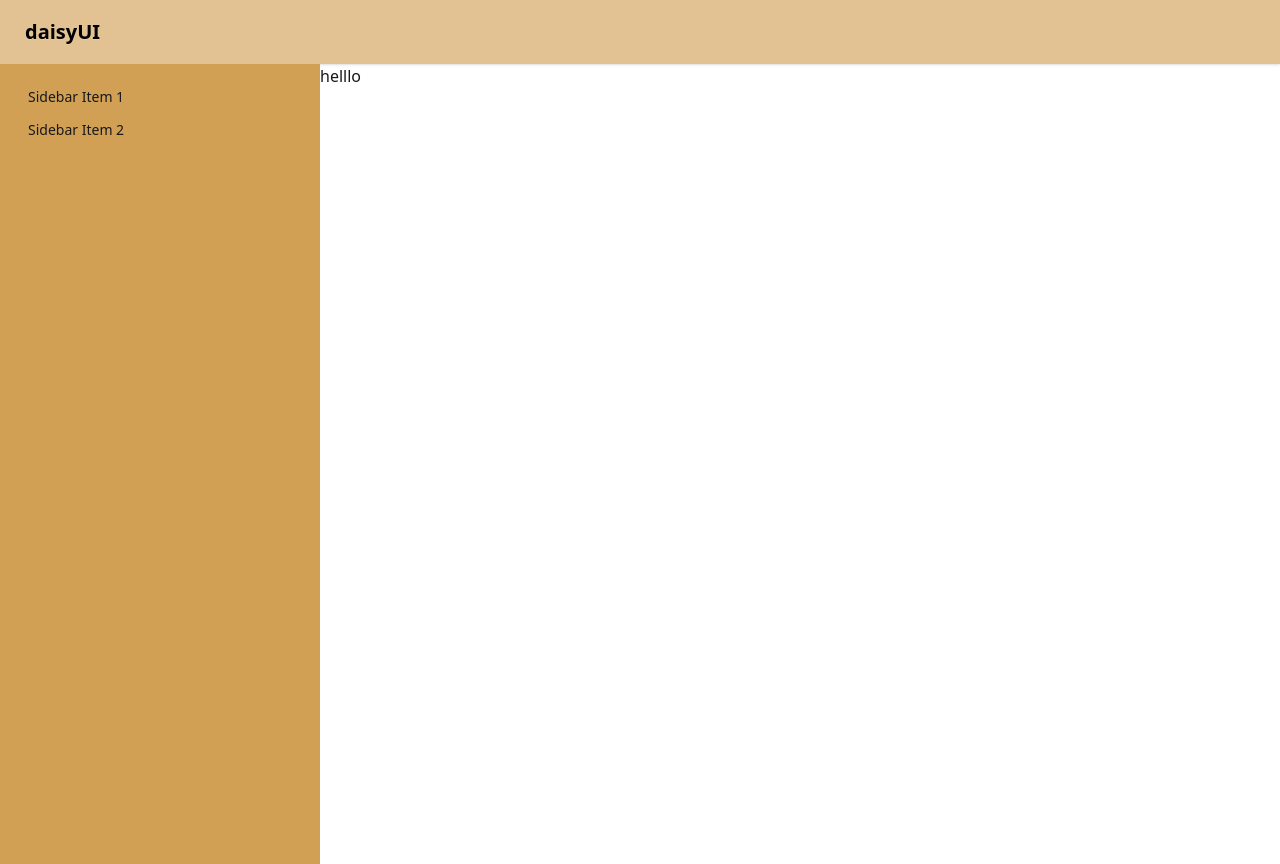
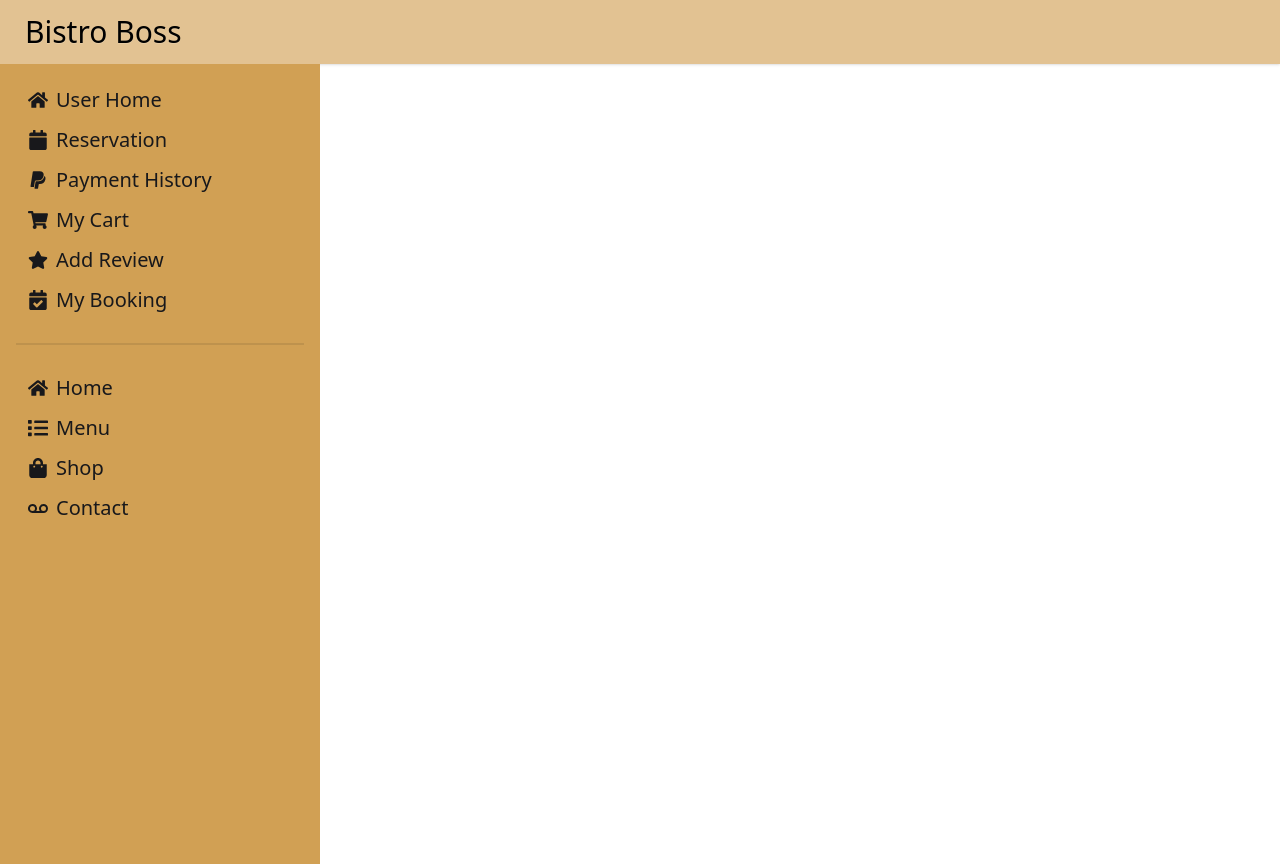
Before and after one commit to ahshobuj1/restaurant-client, a React (Vite) app: page /dashboard in a window 1280 px wide. Built offline with nearby package versions, Linux system fonts and the light colour scheme; no server answers.

Commit message:
created carts for user

```diff
--- a/src/layout/Dashboard.jsx
+++ b/src/layout/Dashboard.jsx
@@ -1,4 +1,81 @@
+import {NavLink, Outlet} from 'react-router';
+import {
+  FaCalendar,
+  FaCalendarCheck,
+  FaHome,
+  FaList,
+  FaPaypal,
+  FaShoppingBag,
+  FaShoppingCart,
+  FaStar,
+  FaVoicemail,
+} from 'react-icons/fa';
+
 const Dashboard = () => {
+  const userNavbar = (
+    <>
+      <li>
+        <NavLink to="/dashboard">
+          <FaHome />
+          User Home
+        </NavLink>
+      </li>
+      <li>
+        <NavLink to="/dashboard/reservation">
+          <FaCalendar />
+          Reservation
+        </NavLink>
+      </li>
+      <li>
+        <NavLink to="/dashboard/payment">
+          <FaPaypal /> Payment History
+        </NavLink>
+      </li>
+      <li>
+        <NavLink to="/dashboard/cart">
+          <FaShoppingCart /> My Cart
+        </NavLink>
+      </li>
+      <li>
+        <NavLink to="/dashboard/review">
+          <FaStar /> Add Review
+        </NavLink>
+      </li>
+      <li>
+        <NavLink to="/dashboard/booking">
+          <FaCalendarCheck /> My Booking
+        </NavLink>
+      </li>
+    </>
+  );
+
+  const commonNav = (
+    <>
+      <li>
+        <NavLink to="/">
+          <FaHome />
+          Home
+        </NavLink>
+      </li>
+      <li>
+        <NavLink to="/menu">
+          <FaList />
+          Menu
+        </NavLink>
+      </li>
+      <li>
+        <NavLink to="/shop/salads">
+          <FaShoppingBag /> Shop
+        </NavLink>
+      </li>
+      <li>
+        <NavLink to="/shop/salads">
+          <FaVoicemail /> Contact
+        </NavLink>
+      </li>
+    </>
+  );
+
   return (
     <div className="max-w-[1440px] mx-auto">
       <div className="navbar bg-[#d19f54a2] shadow-sm text-black">
@@ -21,20 +98,21 @@ const Dashboard = () => {
             </div>
             <ul
               tabIndex={0}
-              className="menu menu-sm dropdown-content rounded-box z-1 mt-3 w-52 min-h-screen shadow bg-[#D1A054] text-black">
-              <li>
-                <a>Sidebar Item 1</a>
-              </li>
-              <li>
-                <a>Sidebar Item 2</a>
-              </li>
+              className="menu menu-sm dropdown-content rounded-box z-1 mt-3 w-52 min-h-screen shadow bg-[#D1A054] text-black text-xl ">
+              {userNavbar}
+              <div className="divider"></div>
+              {commonNav}
             </ul>
           </div>
-          <a className="btn btn-ghost text-xl hidden lg:flex">daisyUI</a>
+          <a className="btn btn-ghost hidden lg:flex text-3xl font-medium capitalize">
+            Bistro boss
+          </a>
         </div>
 
         <div className="navbar-end lg:hidden">
-          <a className="btn btn-ghost text-xl">daisyUI</a>
+          <a className="btn btn-ghost text-3xl font-medium capitalize">
+            bistro boss
+          </a>
         </div>
       </div>
 
@@ -43,7 +121,7 @@ const Dashboard = () => {
 
         <div className="drawer-content flex flex-col ">
           {/* Page content here */}
-          <h2>helllo</h2>
+          <Outlet />
         </div>
 
         <div className="drawer-side ">
@@ -51,14 +129,11 @@ const Dashboard = () => {
             htmlFor="my-drawer-2"
             aria-label="close sidebar"
             className="drawer-overlay"></label>
-          <ul className="menu  text-base-content min-h-full w-80 p-4 bg-[#D1A054]">
+          <ul className="menu  text-base-content min-h-full w-80 p-4 bg-[#D1A054] text-xl">
             {/* Sidebar content here */}
-            <li>
-              <a>Sidebar Item 1</a>
-            </li>
-            <li>
-              <a>Sidebar Item 2</a>
-            </li>
+            {userNavbar}
+            <div className="divider"></div>
+            {commonNav}
           </ul>
         </div>
       </div>
--- /dev/null
+++ b/src/pages/dashboard/users/cart/Cart.jsx
@@ -0,0 +1,64 @@
+import {FaTrash, FaTrashAlt} from 'react-icons/fa';
+import useCart from '../../../../hooks/useCart';
+
+const Cart = () => {
+  const [carts] = useCart();
+  const totalPrice = carts.reduce((prev, cart) => prev + cart.price, 0);
+
+  return (
+    <section className="p-10">
+      <div className="bg-base-200 p-2 rounded-xl">
+        <div className="flex justify-evenly mb-8">
+          <h2 className="text-2xl uppercase">Total Orders: {carts.length}</h2>
+          <h2 className="text-2xl uppercase">Total price: {totalPrice}</h2>
+          <button className="btn btn-neutral text-xl uppercase">Pay</button>
+        </div>
+
+        <div>
+          <div className="overflow-x-auto">
+            <table className="table">
+              {/* head */}
+              <thead>
+                <tr>
+                  <th>No</th>
+                  <th>Item Image</th>
+                  <th>Item Name</th>
+                  <th>Price</th>
+                  <th>Action</th>
+                </tr>
+              </thead>
+              <tbody>
+                {carts.map((cart, idx) => (
+                  <tr>
+                    <td>{idx + 1}</td>
+                    <td>
+                      <div className="flex items-center gap-3">
+                        <div className="avatar">
+                          <div className="mask mask-squircle h-12 w-12">
+                            <img
+                              src={cart?.image}
+                              alt="Avatar Tailwind CSS Component"
+                            />
+                          </div>
+                        </div>
+                      </div>
+                    </td>
+                    <td>{cart?.name}</td>
+                    <td>{cart?.price}</td>
+                    <td>
+                      <button className="btn btn-sm text-red-600 text-2xl hover:text-blue-600 ">
+                        <FaTrashAlt />
+                      </button>
+                    </td>
+                  </tr>
+                ))}
+              </tbody>
+            </table>
+          </div>
+        </div>
+      </div>
+    </section>
+  );
+};
+
+export default Cart;
--- a/src/pages/shared/navbar/Navbar.jsx
+++ b/src/pages/shared/navbar/Navbar.jsx
@@ -1,4 +1,4 @@
-import {NavLink} from 'react-router';
+import {Link, NavLink} from 'react-router';
 import useAuth from '../../../hooks/useAuth';
 import Swal from 'sweetalert2';
 import useCart from '../../../hooks/useCart';
@@ -130,7 +130,7 @@ const Navbar = () => {
                     <span className="text-info">Subtotal: ${totalPrice}</span>
                     <div className="card-actions">
                       <button className="btn btn-primary btn-block">
-                        View cart
+                        <Link to="/dashboard/cart">View cart</Link>
                       </button>
                     </div>
                   </div>
--- a/src/router/Routes.jsx
+++ b/src/router/Routes.jsx
@@ -8,6 +8,7 @@ import SignUp from '../pages/signUp/SignUp';
 import Private from '../pages/private/Private';
 import PrivateRoute from './PrivateRoute';
 import Dashboard from '../layout/Dashboard';
+import Cart from '../pages/dashboard/users/cart/Cart';
 
 const router = createBrowserRouter([
   {
@@ -33,7 +34,7 @@ const router = createBrowserRouter([
   {
     path: '/dashboard',
     Component: Dashboard,
-    // children: [{path: 'cart', Component: Cart}],
+    children: [{path: 'cart', Component: Cart}],
   },
 ]);
 
```
